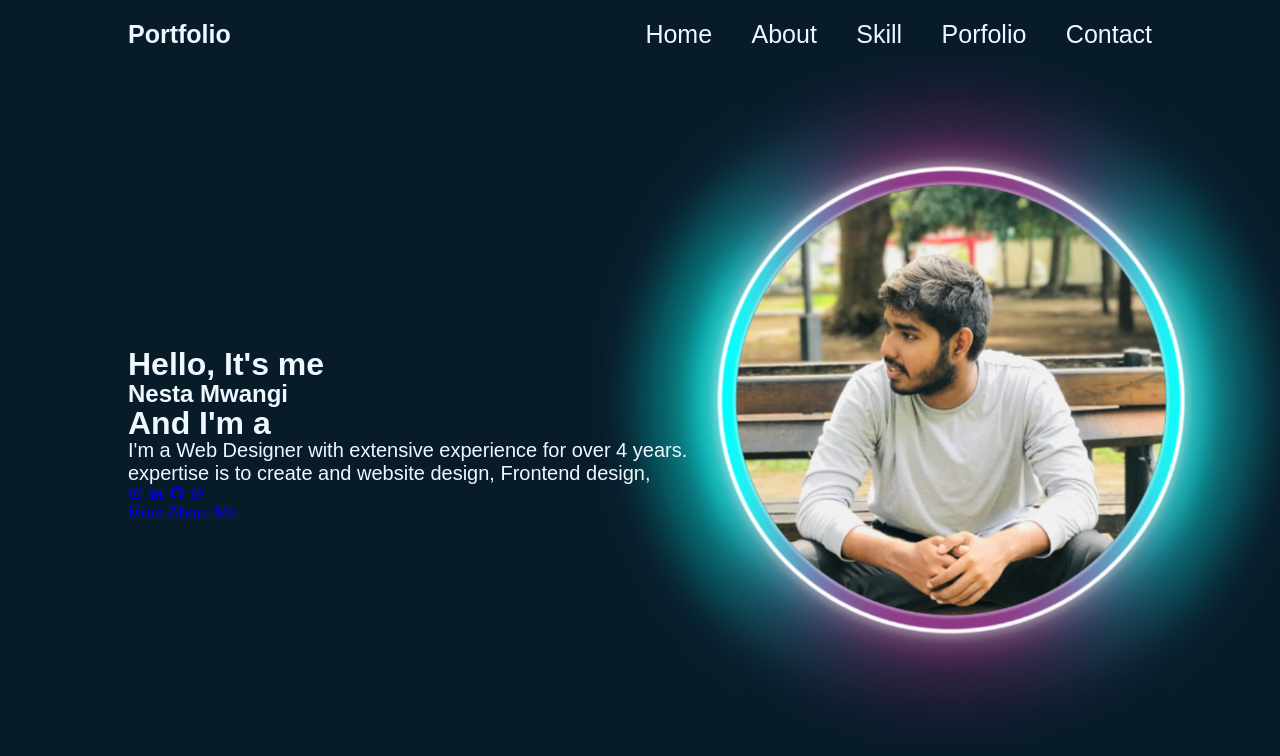
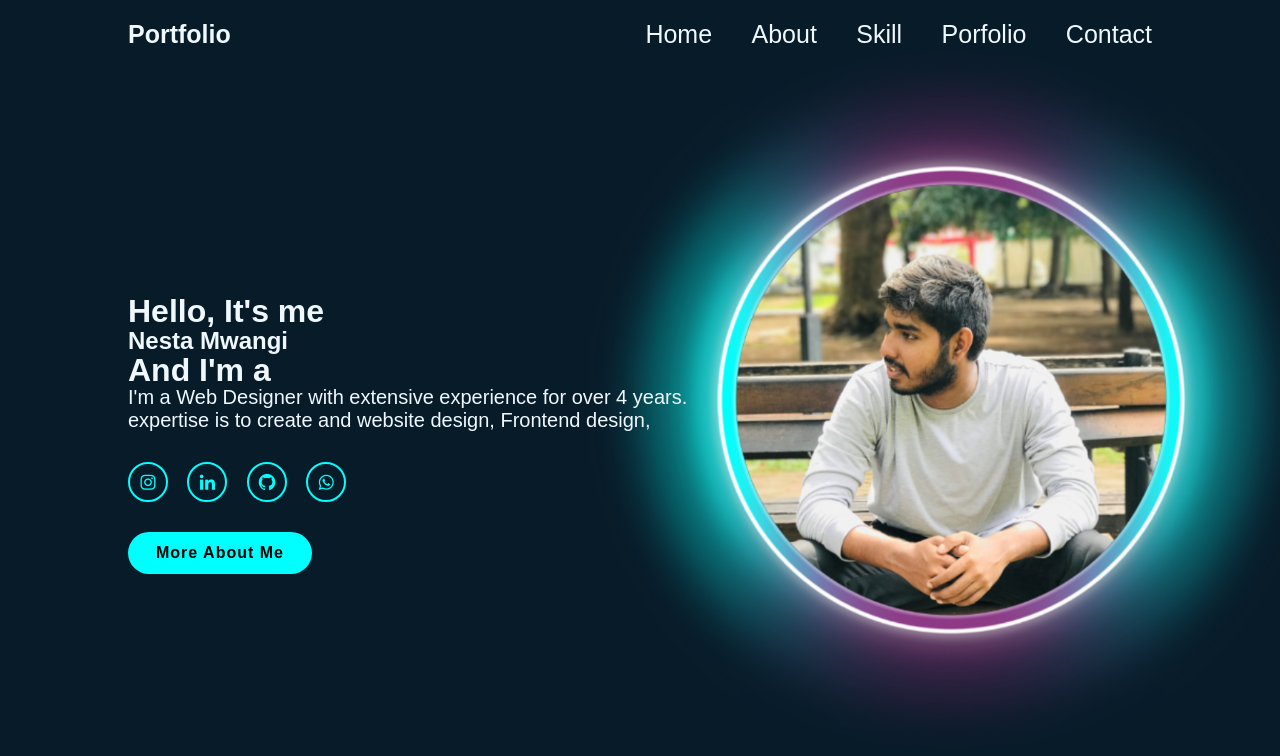
Before and after one commit to Eazynesta/nesta, a plain HTML site: page index.html in a window 1280 px wide. Drawn offline with nearby package versions, Linux system fonts and the light colour scheme.

Commit message:
button styling

```diff
--- a/index.html
+++ b/index.html
@@ -27,7 +27,7 @@
             <p>I'm a Web Designer with extensive experience for over 4 years.
                 <br>expertise is to create and website design, Frontend design,
             </p>
-            <div class="homse-sci">
+            <div class="home-sci">
                 <a href="#"><i class='bx bxl-instagram'></i></a>
                 <a href="#"><i class='bx bxl-linkedin' ></i></a>
                 <a href="#"><i class='bx bxl-github' ></i></a>
--- a/stylesheet.css
+++ b/stylesheet.css
@@ -67,3 +67,44 @@ body
 .home-content p{
     font-size:20px;
 }
+
+.home-sci a{
+    display: inline-flex;
+    justify-content: center;
+    align-items: center;
+    width: 40px;
+    height: 40px;
+    background: transparent;
+    border: 2px solid aqua;
+    border-radius: 50%;
+    font-size: 20px;
+    color: aqua;
+    text-decoration: none;
+    margin: 30px 15px 30px 0;
+
+}
+
+.home-sci a:hover{
+    background: aqua;
+    color: black;
+    box-shadow: 0 0 20px aqua;
+}
+
+.btn-box {
+    display: inline-block;
+    padding: 12px 28px;
+    background: aqua;
+    border-radius: 40px;
+    font-size: 16px;
+    color: black;
+    letter-spacing: 1px;
+    text-decoration: none;
+    font-weight: 600;
+
+}
+
+.btn-box:hover{
+    box-shadow: 0 0 5px cyan,
+    0 0 25px cyan, 0 0 50px cyan,
+    0 0 100px cyan, 0 0 200px cyan
+}
```
